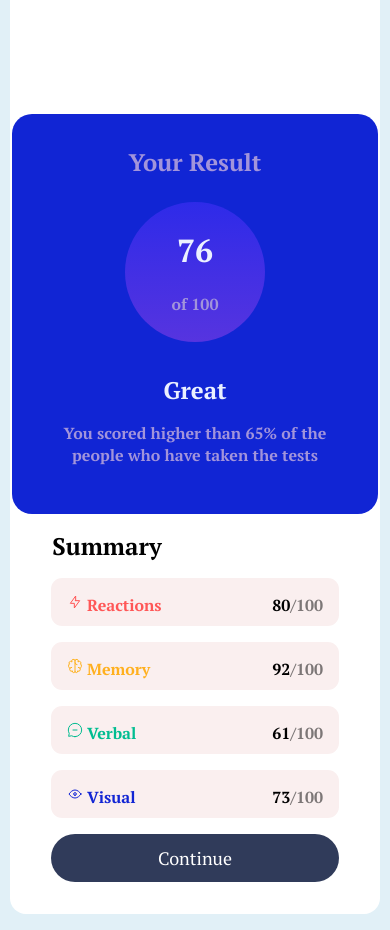
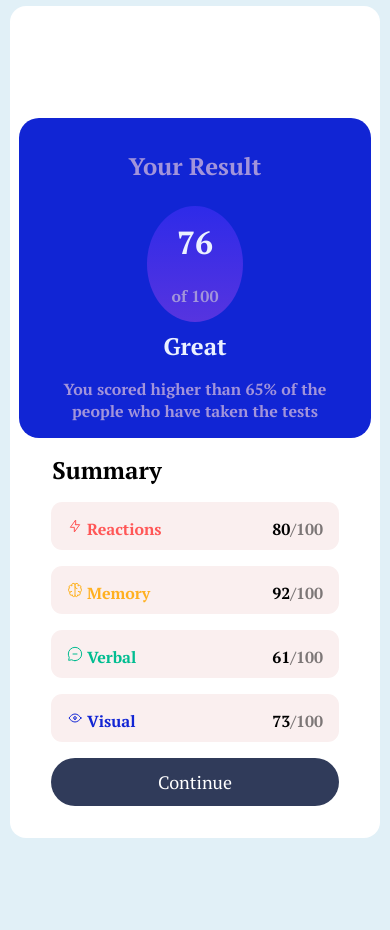
Before and after one commit to Danielalado/Results-Summary-Assignment-, a plain HTML site: page index.html in a window 390 px wide. After the commit the page ends 854 px from the top, so only its background shows below. Drawn offline with Linux system fonts and the light colour scheme.

Commit message:
update mobile screen

```diff
--- a/style.css
+++ b/style.css
@@ -306,17 +306,35 @@ button{
         /* margin: 5rem;   */
     }
 
+    .resut{
+        margin-bottom: 0rem;
+    }
+
     .left-col{
-        width: 99%;
+        width: 95%;
+        height: 20rem;
         border-radius: 20px 20px;
-        margin-top: 11.5rem;
+        margin-top: 7rem;
         /* padding: 40px 30px;
          border-radius: 15px 15px 30px 30px;
          */
     }
 
+    .percent{
+        height: 15rem;
+        width: 6rem;
+        margin-bottom: 0rem;
+    }
+
+    .great{
+        margin-top: 0.5rem;
+    }
+    .outcome{
+        margin-bottom: 1rem;
+    }
+
     .right-col{
-         width: 99%;
+         width: 95%;
     }
 
     .reaction{
```
